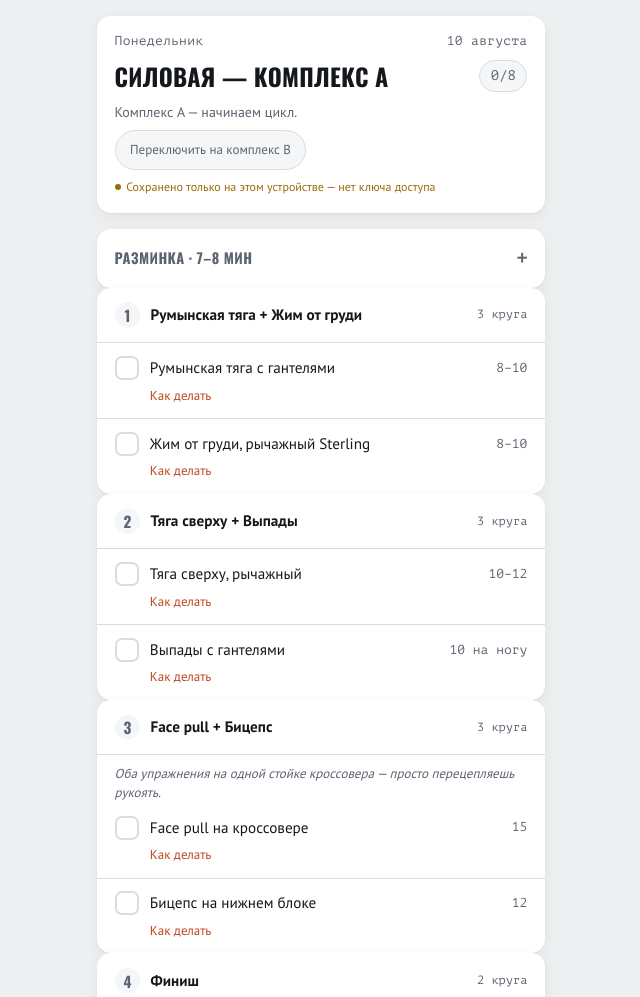
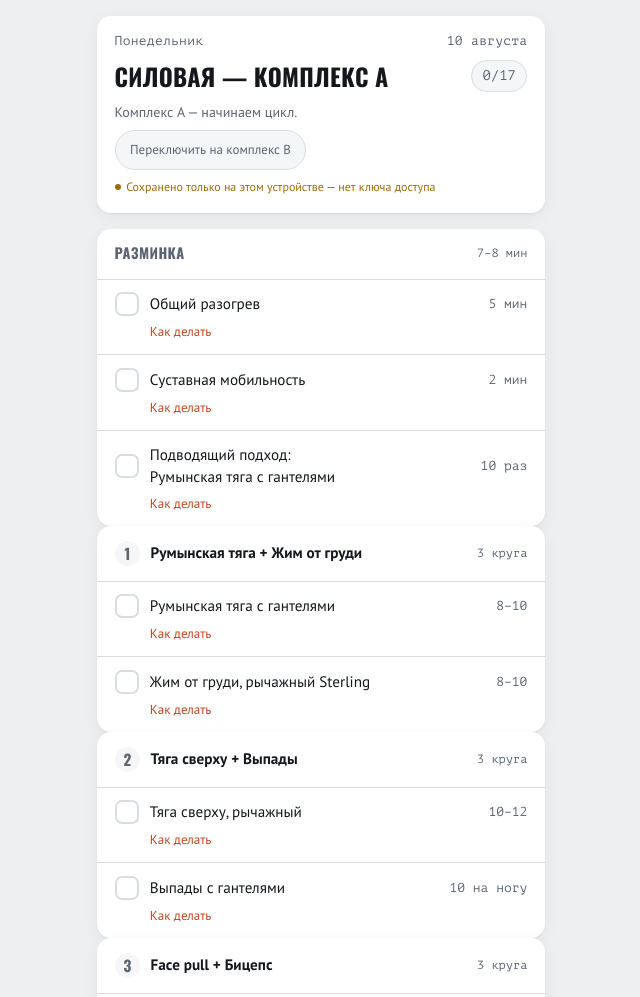
Before and after one commit to AlexSingle/workout, a plain HTML site: page index.html in a window 1280 px wide. Shown: the top 997 px of the page, without its empty margins (319-959 px from the left). Drawn offline with Linux system fonts and the light colour scheme.

Commit message:
Track warmup and cooldown, and spell out the stretches
Warmup and cooldown become checkable blocks like the supersets, so a
session is one complete checklist. They sit outside the superset
numbering, and their ids are shared across complexes: switching A/B
keeps the warmup you already did.

The lead-in set now names the actual first exercise of the current
complex instead of saying "the first exercise of the complex".

Each stretch gets muscles, technique and mistakes, the same treatment
the main exercises get — the one-line descriptions were too terse to
follow. Drop the "same as now" placeholder from the incline walk.

Alternation now counts only real exercises: ticking the warmup and
leaving the gym no longer advances the cycle.

Co-Authored-By: Claude Opus 5 <noreply@anthropic.com>

```diff
--- a/index.html
+++ b/index.html
@@ -244,44 +244,6 @@ h1.day-title {
 .sync-status.warn .sync-dot { background: var(--warn); }
 .sync-status.warn { color: var(--warn); }
 
-/* ---- reference (warmup/cooldown) ---- */
-details.ref {
-  background: var(--surface);
-  border-radius: 14px;
-  box-shadow: var(--shadow);
-  padding: 0.2rem 1.1rem;
-}
-details.ref summary {
-  cursor: pointer;
-  padding: 0.85rem 0;
-  font-family: 'Oswald', sans-serif;
-  font-weight: 700;
-  text-transform: uppercase;
-  font-size: 0.9rem;
-  letter-spacing: 0.03em;
-  color: var(--muted);
-  list-style: none;
-  display: flex;
-  align-items: center;
-  justify-content: space-between;
-}
-details.ref summary::-webkit-details-marker { display: none; }
-details.ref summary::after {
-  content: '+';
-  font-family: 'PT Mono', monospace;
-  font-size: 1.1rem;
-  color: var(--muted);
-}
-details.ref[open] summary::after { content: '\2212'; }
-.ref-body {
-  padding: 0 0 1rem;
-  font-size: 0.9rem;
-  color: var(--ink);
-}
-.ref-body p { margin: 0 0 0.6rem; }
-.ref-body ul { margin: 0.3rem 0 0.8rem; padding-left: 1.1rem; }
-.ref-body li { margin-bottom: 0.3rem; }
-
 /* ---- blocks ---- */
 .block {
   background: var(--surface);
@@ -317,6 +279,14 @@ details.ref[open] summary::after { content: '\2212'; }
   font-size: 0.95rem;
   flex: 1;
   text-wrap: balance;
+}
+/* Разминка и заминка обрамляют тренировку, а не входят в нумерацию суперсетов */
+.block-head.frame h3 {
+  font-family: 'Oswald', sans-serif;
+  text-transform: uppercase;
+  letter-spacing: 0.03em;
+  font-size: 0.9rem;
+  color: var(--muted);
 }
 .block-rounds {
   font-family: 'PT Mono', monospace;
@@ -590,30 +560,72 @@ const COMPLEX_B = {
   ]
 };
 
-const WARMUP_HTML = `
-  <p><b>Общий разогрев — 5 мин.</b> Велосипед или эллипс в лёгком темпе. Цель — поднять пульс и температуру мышц, а не устать. Должно стать тепло, появиться лёгкая испарина.</p>
-  <p><b>Суставная мобильность — 2 мин</b>, без веса, по 8–10 движений на каждое:</p>
+// Разминка и заминка одинаковы для обоих комплексов, поэтому их id
+// не привязаны к букве — переключение комплекса их не сбрасывает.
+const WARMUP = {
+  title: 'Разминка',
+  meta: '7–8 мин',
+  items: [
+    { id: 'w1', name: 'Общий разогрев', reps: '5 мин',
+      detail: '<p>Велосипед или эллипс в лёгком темпе. Цель — поднять пульс и температуру мышц, а не устать. Должно стать тепло, появиться лёгкая испарина.</p>' },
+    { id: 'w2', name: 'Суставная мобильность', reps: '2 мин',
+      detail: `<p>Без веса, по 8–10 движений на каждое:</p>
         <ul>
           <li>Круги руками — вперёд и назад, большая амплитуда</li>
           <li>Вращения плечами — вверх-назад-вниз по кругу</li>
           <li>Наклоны таза стоя — «поджал хвост» → прогнулся, туда-обратно</li>
           <li>Полуприседы — 10 раз без веса, неглубоко</li>
           <li>Круги бедром — колено поднял → отвёл в сторону → опустил</li>
-  </ul>
-  <p><b>Подводящий подход:</b> первое упражнение комплекса — один раз с очень лёгким весом на 10 повторений, в план не засчитывается. Для остальных упражнений не нужно.</p>
-`;
+        </ul>` },
+    // name подставляется в render() — это первое упражнение текущего комплекса
+    { id: 'w3', name: 'Подводящий подход', reps: '10 раз', leadIn: true,
+      detail: '<p>Очень лёгкий вес, один подход. Это не рабочий подход, а настройка на движение — в план он не засчитывается. Для остальных упражнений не нужен.</p>' },
+  ]
+};
 
-const COOLDOWN_HTML = `
-  <p><b>Ходьба в горку — 15 мин.</b> Как сейчас, менять не нужно.</p>
-  <p><b>Растяжка — 3–4 мин.</b> Каждое положение 30 секунд, без пружинистых движений, до натяжения, но не боли. Только после ходьбы, пока мышцы тёплые.</p>
-  <ul>
-    <li>Задняя поверхность бедра — нога на невысокой опоре, наклон вперёд с прямой спиной</li>
-    <li>Квадрицепс — стоя, пятку к ягодице, колено смотрит вниз</li>
-    <li>Грудные — предплечье на стойке или дверном проёме, поворот корпуса</li>
-    <li>Широчайшие — взялся за стойку, отвёл таз назад, повис на прямых руках</li>
-    <li>Сгибатели бедра — выпад с задним коленом на коврике, таз подаёшь вперёд</li>
-  </ul>
-`;
+const COOLDOWN = {
+  title: 'Заминка',
+  meta: '18–19 мин',
+  note: 'Растяжку делай только после ходьбы, пока мышцы тёплые. Каждое положение 30 секунд неподвижно, без пружинистых движений — тянуть должно ощутимо, но не до боли.',
+  items: [
+    { id: 'c1', name: 'Ходьба в горку', reps: '15 мин',
+      detail: `<dl>
+          <dt>Зачем</dt><dd>Плавно снять пульс после силовой и разогнать кровь по мышцам, а не добавить ещё нагрузки.</dd>
+          <dt>Как</dt><dd>Дорожка с наклоном 6–10%, скорость такая, чтобы мог спокойно говорить, не задыхаясь (примерно 4–5 км/ч). Руки свободны, шаг обычный.</dd>
+          <dt>Ошибки</dt><dd>Держаться за поручни — так уходит половина смысла · слишком быстрый темп: это заминка, а не ещё одна тренировка</dd>
+        </dl>` },
+    { id: 'c2', name: 'Растяжка: задняя поверхность бедра', reps: '30 сек на ногу',
+      detail: `<dl>
+          <dt>Мышцы</dt><dd>Бицепс бедра, отчасти икра</dd>
+          <dt>Техника</dt><dd>Поставь пятку на невысокую опору — степ, нижняя ступень, край тренажёра. Нога прямая, носок тяни на себя. Спину держи прямой и наклоняйся вперёд от таза, а не скругляя поясницу. Тянуть должно по задней поверхности бедра.</dd>
+          <dt>Ошибки</dt><dd>Круглая спина — тогда тянется поясница, а не бедро · слишком высокая опора · согнутое колено</dd>
+        </dl>` },
+    { id: 'c3', name: 'Растяжка: квадрицепс', reps: '30 сек на ногу',
+      detail: `<dl>
+          <dt>Мышцы</dt><dd>Передняя поверхность бедра</dd>
+          <dt>Техника</dt><dd>Стоя, придерживайся рукой за стойку для равновесия. Согни ногу, возьми стопу одноимённой рукой и подтяни пятку к ягодице. Колено смотрит строго вниз и держится рядом со вторым коленом, таз подкручен под себя.</dd>
+          <dt>Ошибки</dt><dd>Колено уезжает в сторону или вперёд · прогиб в пояснице вместо подкрученного таза · дёргать стопу рывком</dd>
+        </dl>` },
+    { id: 'c4', name: 'Растяжка: грудные', reps: '30 сек на сторону',
+      detail: `<dl>
+          <dt>Мышцы</dt><dd>Большая грудная, передняя дельта</dd>
+          <dt>Техника</dt><dd>Встань боком к стойке или дверному проёму. Прижми предплечье к поверхности: плечо примерно на уровне плечевого сустава, локоть согнут под 90°. Медленно поворачивай корпус в сторону от руки, пока не почувствуешь натяжение по груди.</dd>
+          <dt>Ошибки</dt><dd>Локоть выше плеча — нагружает сустав · поворот рывком · выгибание поясницы вместо поворота грудного отдела</dd>
+        </dl>` },
+    { id: 'c5', name: 'Растяжка: широчайшие', reps: '30 сек',
+      detail: `<dl>
+          <dt>Мышцы</dt><dd>Широчайшие, круглые мышцы спины</dd>
+          <dt>Техника</dt><dd>Возьмись обеими руками за стойку на уровне пояса. Отведи таз назад и «повисни» на прямых руках, голова между руками, спина длинная. Тянет по бокам корпуса от подмышки вниз. Чтобы усилить с одной стороны — слегка сместись тазом в противоположную.</dd>
+          <dt>Ошибки</dt><dd>Согнутые локти · скругление поясницы вместо вытяжения спины</dd>
+        </dl>` },
+    { id: 'c6', name: 'Растяжка: сгибатели бедра', reps: '30 сек на ногу',
+      detail: `<dl>
+          <dt>Мышцы</dt><dd>Подвздошно-поясничная, верх передней поверхности бедра</dd>
+          <dt>Техника</dt><dd>Встань в выпад, заднее колено на коврике. Сначала подкрути таз под себя — как будто поджал хвост, — и только потом мягко подай таз вперёд. Корпус вертикально. Тянет спереди у паха задней ноги.</dd>
+          <dt>Ошибки</dt><dd>Прогиб в пояснице — тогда тянется поясница, а не сгибатель · слишком широкий выпад · заваливаться вперёд на руки</dd>
+        </dl>` },
+  ]
+};
 
 let state = { days: {} };
 let todayKey = '';
@@ -705,13 +717,12 @@ function ensureToday(dateKey, weekday) {
       complex = 'A';
       reason = 'Комплекс A — начинаем цикл.';
     } else {
-      const hadAny = Object.values(last.entry.checked || {}).some(Boolean);
-      if (hadAny) {
+      if (didAnyExercise(last.entry)) {
         complex = last.entry.complex === 'A' ? 'B' : 'A';
         reason = `Комплекс ${complex} — чередуем, в прошлый раз (${formatShortDate(last.key)}) было отмечено хотя бы одно упражнение.`;
       } else {
         complex = last.entry.complex;
-        reason = `Комплекс ${complex} — повторяем, в прошлый раз (${formatShortDate(last.key)}) ничего не отмечено.`;
+        reason = `Комплекс ${complex} — повторяем, в прошлый раз (${formatShortDate(last.key)}) не отмечено ни одного упражнения.`;
       }
     }
     entry = { type: 'strength', complex, checked: {}, reason };
@@ -725,11 +736,19 @@ function formatShortDate(key) {
   return `${d} ${MONTH_RU[m - 1]}`;
 }
 
+// Чередование комплексов смотрит только на сами упражнения (a1…/b1…):
+// отметил разминку и ушёл из зала — тренировка не считается сделанной.
+function didAnyExercise(entry) {
+  return Object.entries(entry.checked || {}).some(([id, done]) => done && /^[ab]\d+$/.test(id));
+}
+
 function countProgress(entry) {
   let ids = [];
   if (entry.type === 'strength') {
     const complex = entry.complex === 'A' ? COMPLEX_A : COMPLEX_B;
+    ids = ids.concat(WARMUP.items.map(i => i.id));
     complex.blocks.forEach(b => b.exercises.forEach(e => ids.push(e.id)));
+    ids = ids.concat(COOLDOWN.items.map(i => i.id));
   } else if (entry.type === 'cardio') {
     ids = ['cardio'];
   }
@@ -811,10 +830,9 @@ function render() {
     scheduleSave();
   };
 
-  const warmup = document.createElement('details');
-  warmup.className = 'ref';
-  warmup.innerHTML = `<summary>Разминка · 7–8 мин</summary><div class="ref-body">${WARMUP_HTML}</div>`;
-  content.appendChild(warmup);
+  // Подводящий подход — к первому упражнению именно этого комплекса
+  const leadInName = complex.blocks[0].exercises[0].name;
+  content.appendChild(frameBlock(WARMUP, entry, leadInName));
 
   complex.blocks.forEach((block, bi) => {
     const sec = document.createElement('section');
@@ -830,43 +848,65 @@ function render() {
     `;
     const exWrap = sec.querySelector('.exercises');
     block.exercises.forEach(ex => {
-      const isDone = !!(entry.checked && entry.checked[ex.id]);
-      const exDiv = document.createElement('div');
-      exDiv.className = 'exercise';
-      exDiv.innerHTML = `
-        <label class="ex-row ${isDone ? 'done' : ''}">
-          <input type="checkbox" class="ex-check" data-id="${ex.id}" ${isDone ? 'checked' : ''} />
-          <span class="ex-check-box">${CHECK_SVG}</span>
-          <span class="ex-name">${ex.name}</span>
-          <span class="ex-reps">${ex.reps}</span>
-        </label>
-        <details class="ex-details">
-          <summary>Как делать</summary>
-          <div class="ex-detail-body">
+      exWrap.appendChild(checkRow(entry, ex, `
         <dl>
           <dt>Мышцы</dt><dd>${ex.muscles}</dd>
           <dt>Техника</dt><dd>${ex.technique}</dd>
           <dt>Ошибки</dt><dd>${ex.mistakes}</dd>
         </dl>
         ${ex.replacement ? `<div class="replacement"><b>Если занято:</b> ${ex.replacement}</div>` : ''}
-          </div>
-        </details>
-      `;
-      exWrap.appendChild(exDiv);
-      const cb = exDiv.querySelector('.ex-check');
-      cb.addEventListener('change', (e) => {
-        entry.checked[ex.id] = e.target.checked;
-        render();
-        scheduleSave();
-      });
+      `));
     });
     content.appendChild(sec);
   });
 
-  const cooldown = document.createElement('details');
-  cooldown.className = 'ref';
-  cooldown.innerHTML = `<summary>Заминка</summary><div class="ref-body">${COOLDOWN_HTML}</div>`;
-  content.appendChild(cooldown);
+  content.appendChild(frameBlock(COOLDOWN, entry, leadInName));
+}
+
+// Строка с галочкой — одна и та же для упражнений, разминки и заминки
+function checkRow(entry, item, detailHtml) {
+  const isDone = !!(entry.checked && entry.checked[item.id]);
+  const div = document.createElement('div');
+  div.className = 'exercise';
+  div.innerHTML = `
+    <label class="ex-row ${isDone ? 'done' : ''}">
+      <input type="checkbox" class="ex-check" data-id="${item.id}" ${isDone ? 'checked' : ''} />
+      <span class="ex-check-box">${CHECK_SVG}</span>
+      <span class="ex-name">${item.name}</span>
+      <span class="ex-reps">${item.reps}</span>
+    </label>
+    ${detailHtml ? `
+      <details class="ex-details">
+        <summary>Как делать</summary>
+        <div class="ex-detail-body">${detailHtml}</div>
+      </details>` : ''}
+  `;
+  div.querySelector('.ex-check').addEventListener('change', (e) => {
+    entry.checked[item.id] = e.target.checked;
+    render();
+    scheduleSave();
+  });
+  return div;
+}
+
+// Разминка и заминка: обрамляют тренировку, поэтому без номера суперсета
+function frameBlock(block, entry, leadInName) {
+  const sec = document.createElement('section');
+  sec.className = 'block';
+  sec.innerHTML = `
+    <div class="block-head frame">
+      <h3>${block.title}</h3>
+      <span class="block-rounds">${block.meta}</span>
+    </div>
+    ${block.note ? `<p class="block-note">${block.note}</p>` : ''}
+    <div class="exercises"></div>
+  `;
+  const wrap = sec.querySelector('.exercises');
+  block.items.forEach(item => {
+    const shown = item.leadIn ? { ...item, name: `${item.name}: ${leadInName}` } : item;
+    wrap.appendChild(checkRow(entry, shown, item.detail || ''));
+  });
+  return sec;
 }
 
 async function init() {
```
Also changed, not shown: 1 other file. Lines whose indentation alone changed are shown as unchanged.
